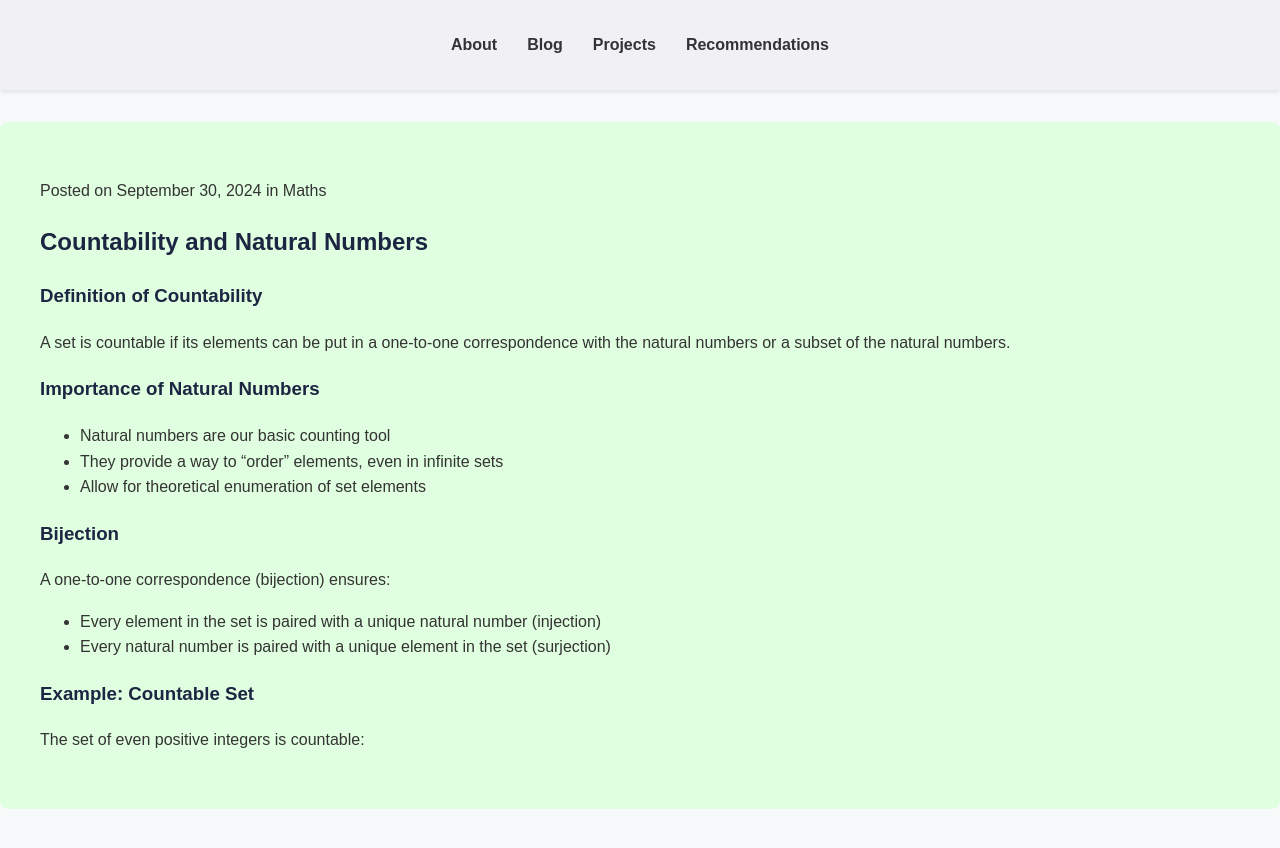
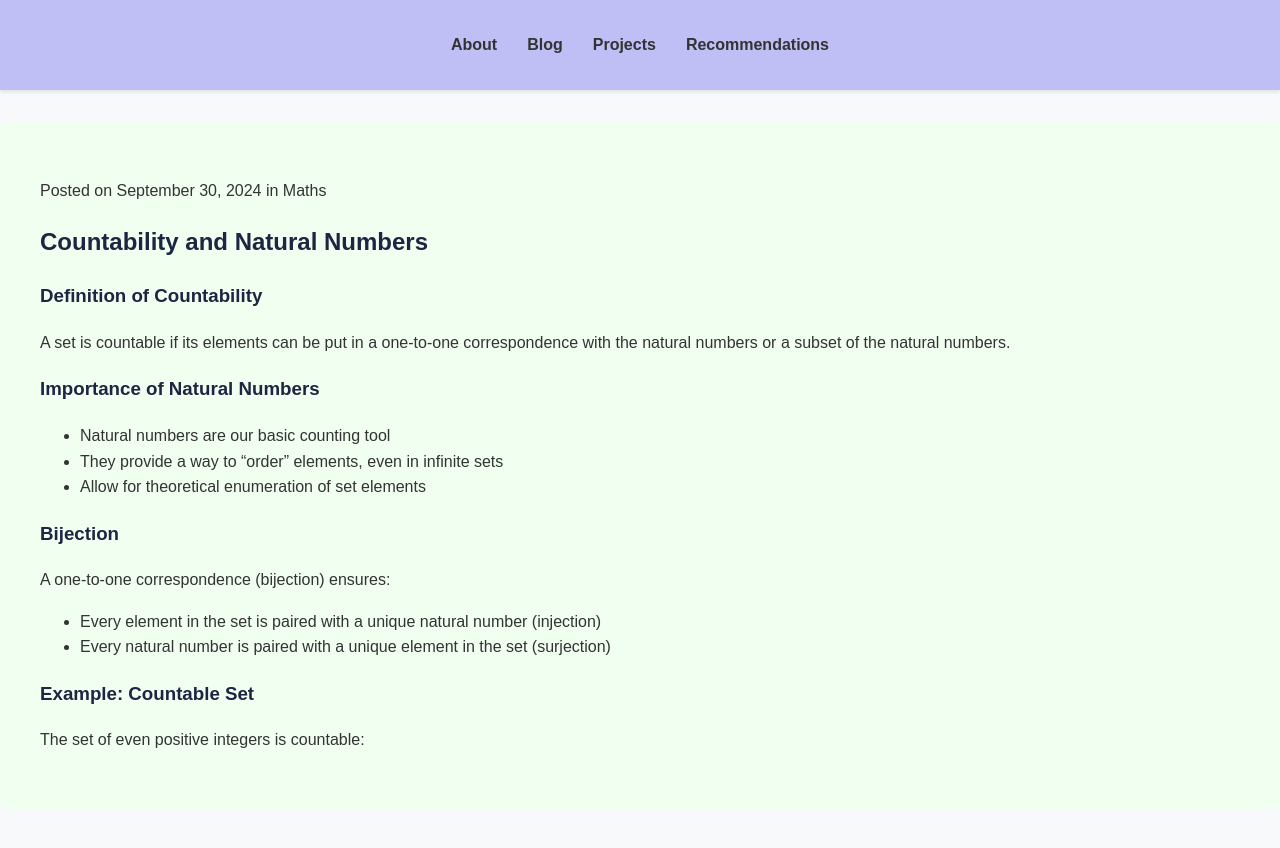
Before and after one commit to adhikarinarayan/adhikarinarayan.github.io, a Jekyll site: the page built from _posts/2024-09-30-my-first-blog-post.md, in a window 1280 px wide. Shown: the top 848 px of the page. Built offline with Jekyll 4.4.1, drawn with Linux system fonts in a browser that asks for light colours.

Commit message:
Update styles.css

```diff
--- a/assets/css/styles.css
+++ b/assets/css/styles.css
@@ -16,7 +16,7 @@ body {
 
 /* Header Styles */
 header {
-    background-color: #f0f0f5; /* Light header color */
+    background-color: #bfbff5; /* Light header color */
     padding: 1rem 0;
     position: sticky;
     top: 0;
@@ -220,7 +220,7 @@ footer {
 
 
 .blog-post {
-  background-color: #e0ffe0;
+  background-color: #f0fff0;
   padding: 40px;
   border-radius: 8px;
 }
```
